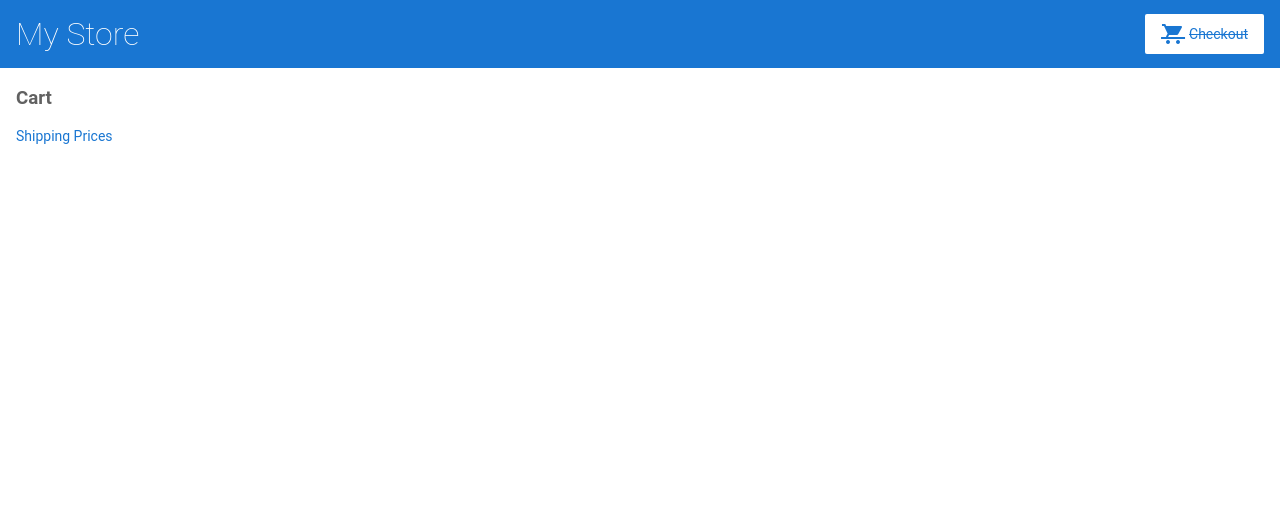
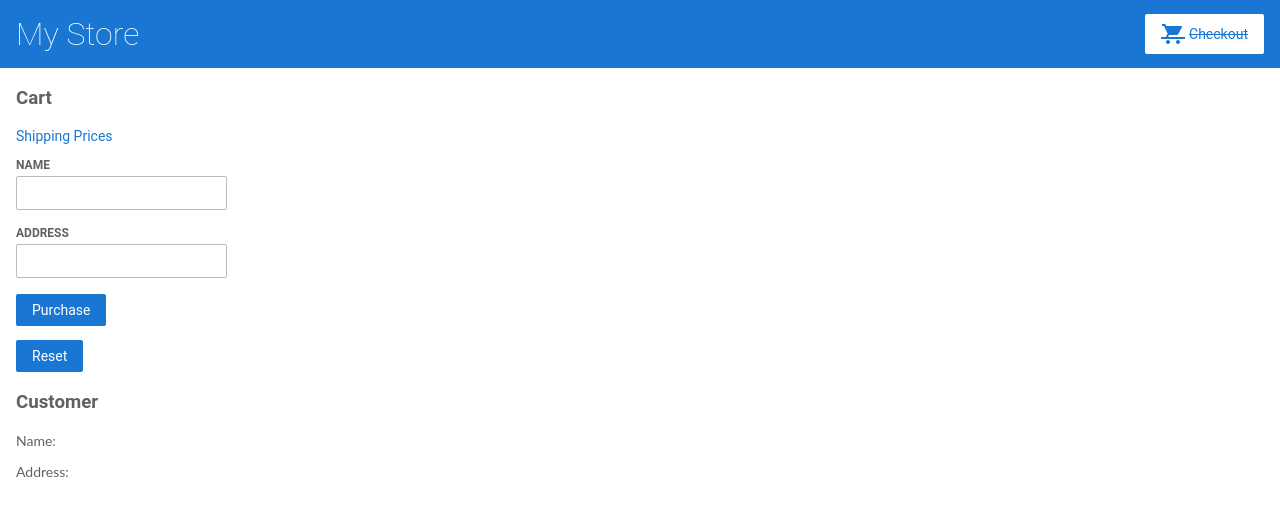
Before and after one commit to danelia1998/angular-tutorial-first, an Angular app in the folder my-app/: page /cart in a window 1280 px wide. Shown: the top 516 px of the page. Built offline with nearby package versions, Linux system fonts and the light colour scheme.

Commit message:
feat(6-reactive-forms-managing-values): Finish tutorial

```diff
--- a/my-app/src/app/cart/cart.component.html
+++ b/my-app/src/app/cart/cart.component.html
@@ -15,3 +15,32 @@
         Buy
     </button> -->
 </div>
+
+<form [formGroup]="checkoutForm" (ngSubmit)= "onSubmit(checkoutForm.value)">
+    <div>
+        <label>Name</label>
+        <input type="text" formControlName="name">
+    </div>
+    <div>
+        <label>Address</label>
+        <input type="text" formControlName="address">
+    </div>
+    <button class="button" type="submit">Purchase</button>
+    <p>
+        <button class="button" type="button" (click) = "setDefault()">
+            Reset
+        </button>
+    </p>
+</form>
+
+<div>
+    <h3>
+        Customer
+    </h3>
+    <p>
+        Name: {{ checkoutForm.controls.name.value }}
+    </p>
+    <p>
+        Address: {{ checkoutForm.controls.address.value }}
+    </p>
+</div>
--- a/my-app/src/app/cart/cart.component.ts
+++ b/my-app/src/app/cart/cart.component.ts
@@ -1,5 +1,6 @@
 import { Component, OnInit } from '@angular/core';
 import { CartService } from '../cart.service';
+import { FormBuilder } from '@angular/forms';
 
 @Component({
   selector: 'app-cart',
@@ -8,12 +9,31 @@
 })
 export class CartComponent implements OnInit {
   items;
+  checkoutForm;
 
   constructor(
-    private cartService: CartService
+    private cartService: CartService,
+    private formBuilder: FormBuilder
   ) {
     this.items = this.cartService.getItems();
-   }
+
+    this.checkoutForm = this.formBuilder.group({
+      name: '',
+      address: '',
+    });
+  }
+
+  onSubmit(customerData) {
+    console.warn('Your order has been submitted', customerData);
+
+    this.items = this.cartService.clearCart();
+    this.checkoutForm.reset();
+  }
+
+  setDefault() {
+    this.checkoutForm.get('name').setValue('John Doe');
+    this.checkoutForm.get('address').setValue('Kyiv');
+  }
 
   ngOnInit() {
   }
```
Also changed, not shown: my-app/src/app/app.module.ts (+6 -2 lines).
